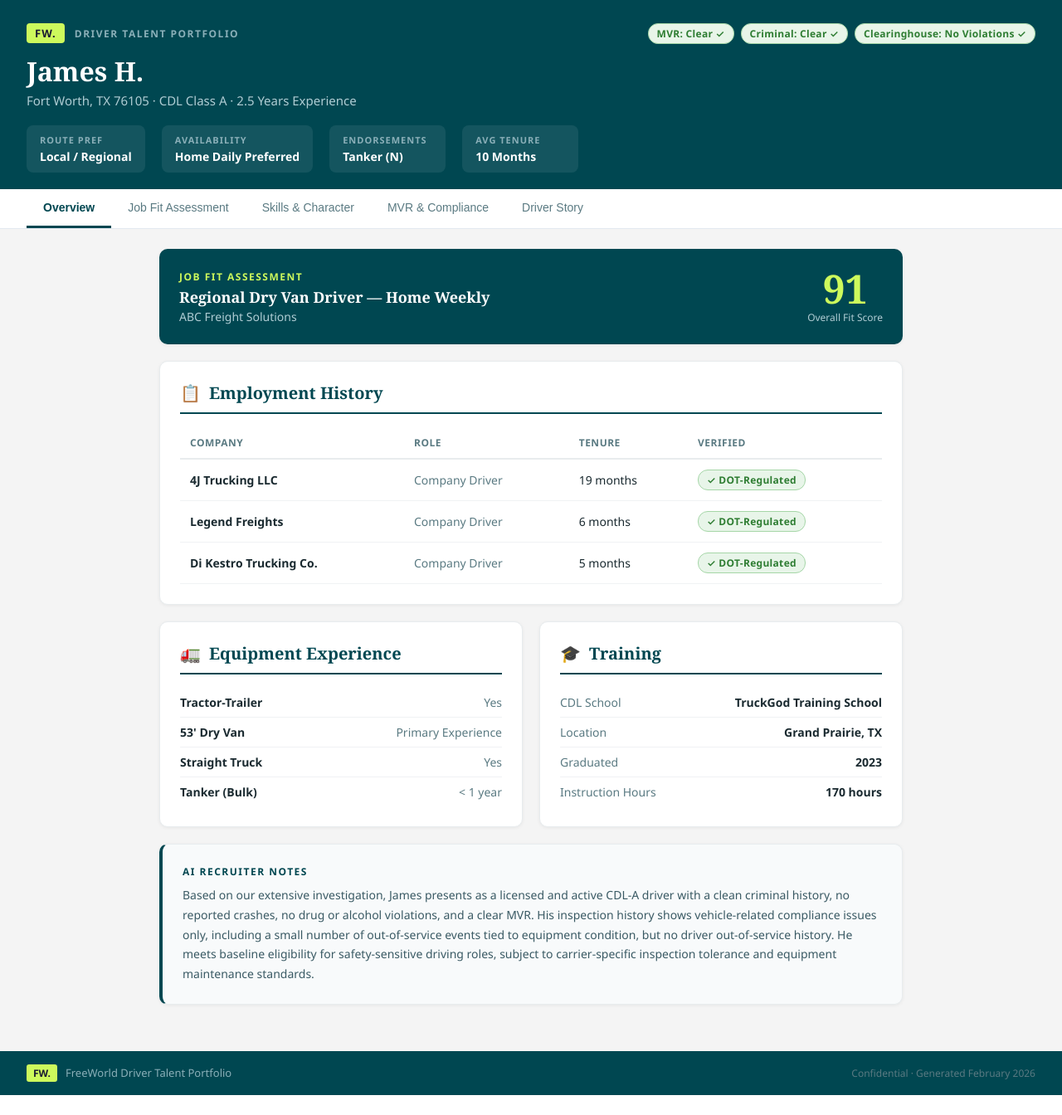
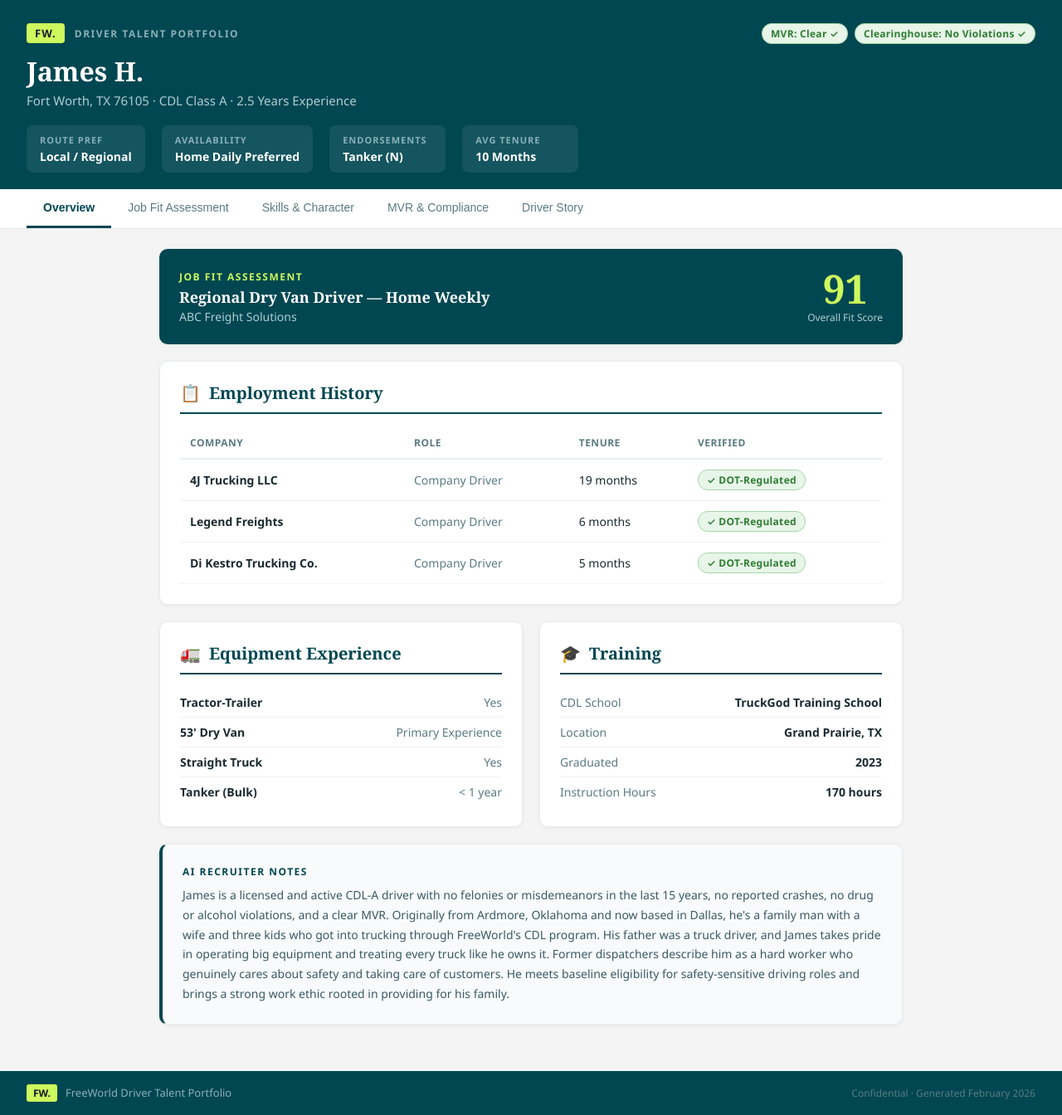
Before and after one commit to hazeltr0n/Driver-Talent-Portfolio, a React (Vite) app: page / in a window 1280 px wide. Shown: the whole page at 83% size. Before the commit the page ends 1320 px from the top, so only its background shows below. Built offline with nearby package versions, Linux system fonts and the light colour scheme.

Commit message:
Update content: James H., embedded video, revised AI notes

```diff
--- a/src/DriverPortfolio.jsx
+++ b/src/DriverPortfolio.jsx
@@ -31,7 +31,7 @@ const driverData = {
     hours: 170,
   },
   videoUrl: "https://www.youtube.com/watch?v=7TEEFojS7Ds",
-  aiNotes: "Based on our extensive investigation, James presents as a licensed and active CDL-A driver with a clean criminal history, no reported crashes, no drug or alcohol violations, and a clear MVR. His inspection history shows vehicle-related compliance issues only, including a small number of out-of-service events tied to equipment condition, but no driver out-of-service history. He meets baseline eligibility for safety-sensitive driving roles, subject to carrier-specific inspection tolerance and equipment maintenance standards.",
+  aiNotes: "James is a licensed and active CDL-A driver with no felonies or misdemeanors in the last 15 years, no reported crashes, no drug or alcohol violations, and a clear MVR. Originally from Ardmore, Oklahoma and now based in Dallas, he's a family man with a wife and three kids who got into trucking through FreeWorld's CDL program. His father was a truck driver, and James takes pride in operating big equipment and treating every truck like he owns it. Former dispatchers describe him as a hard worker who genuinely cares about safety and taking care of customers. He meets baseline eligibility for safety-sensitive driving roles and brings a strong work ethic rooted in providing for his family.",
   story: "James grew up in Fort Worth and found his calling behind the wheel after completing CDL training in 2023. He takes pride in being a reliable, safety-first driver who shows up every day ready to work. He values companies that invest in their drivers and offer a path to grow.",
   whyTrucking: "I really believe in the covenant between a driver and employer. Your job is to get the customers, my job is to take care of them.",
   strengths: [
@@ -141,7 +141,6 @@ export default function DriverPortfolio() {
           </div>
           <div style={{ display: "flex", gap: 8, flexWrap: "wrap", alignItems: "flex-start" }}>
             <Badge variant="clear">MVR: {d.mvr} ✓</Badge>
-            <Badge variant="clear">Criminal: {d.criminal} ✓</Badge>
             <Badge variant="clear">Clearinghouse: {d.clearinghouse} ✓</Badge>
           </div>
         </div>
```
